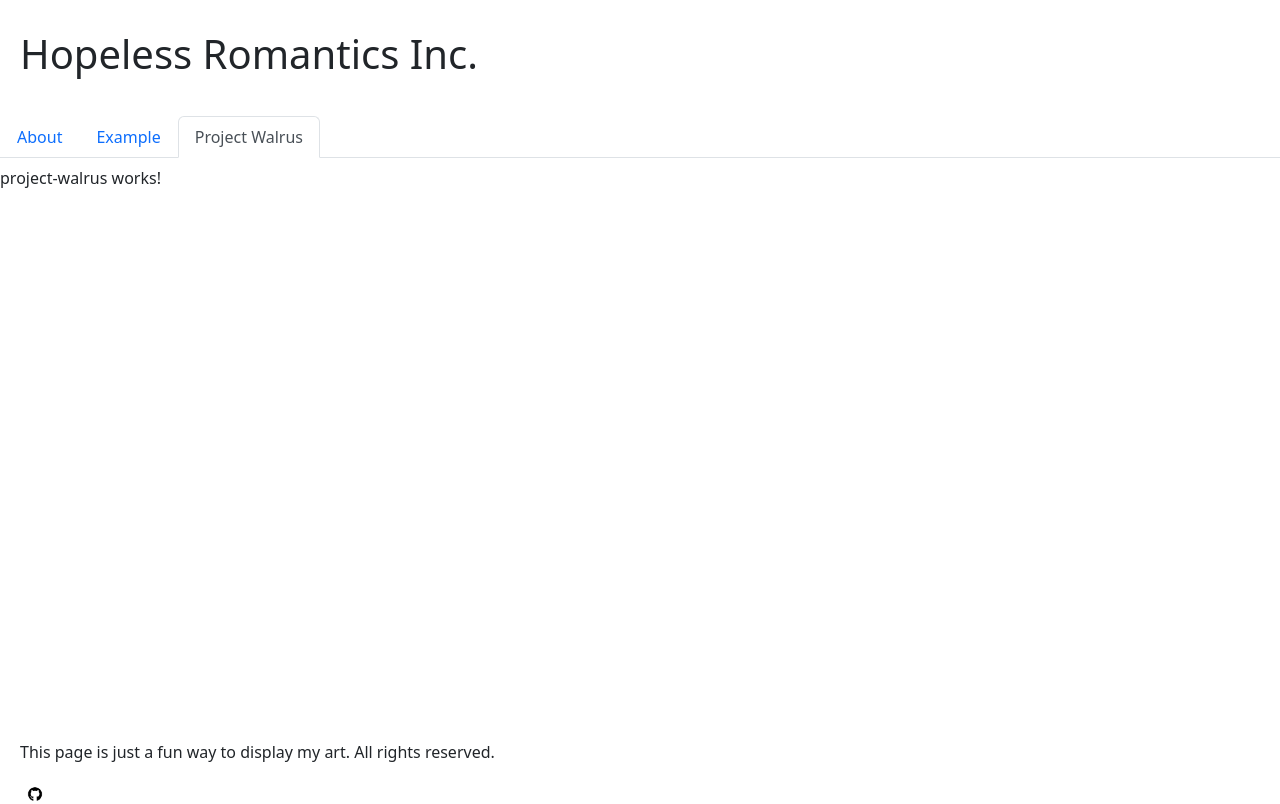
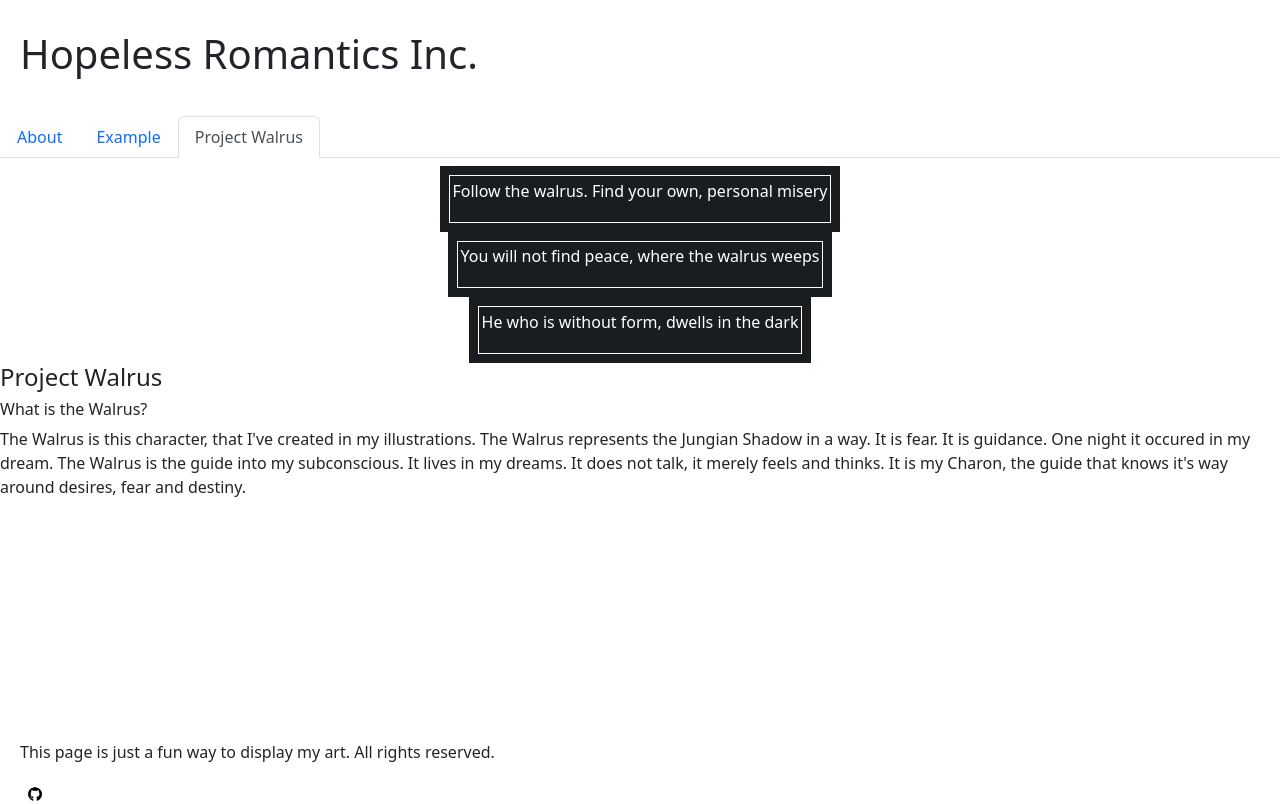
Before and after one commit to hopelessromanticsinc/hopelessromanticsinc.github.io, an Angular app: page / in a window 1280 px wide. Both pictures are taken after a click on the tab "Project Walrus". Built offline with nearby package versions, Linux system fonts and the light colour scheme.

Commit message:
todo: clean up commit-history

```diff
--- a/angular.json
+++ b/angular.json
@@ -78,7 +78,7 @@
             "polyfills": ["zone.js", "zone.js/testing"],
             "tsConfig": "tsconfig.spec.json",
             "inlineStyleLanguage": "scss",
-            "assets": ["src/favicon.ico", "src/assets"],
+            "assets": ["src/favicon.ico", "src/assets", "stc/my-favicon.ico"],
             "styles": ["src/styles.scss"],
             "scripts": []
           }
--- a/src/app/components/project-walrus/project-walrus.component.html
+++ b/src/app/components/project-walrus/project-walrus.component.html
@@ -1 +1,25 @@
-<p>project-walrus works!</p>
+<div class=container id="container0">
+  <p>Follow the walrus. Find your own, personal misery </p>
+</div>
+
+<div  class=container id="container1">
+  <p>You will not find peace, where the walrus weeps</p>
+</div>
+
+<div class=container id="container2">
+  <p>He who is without form, dwells in the dark</p>
+</div>
+
+<h4>Project Walrus</h4>
+
+<h6>What is the Walrus?</h6>
+
+<div id="walrus-content">
+  <p>The Walrus is this character, that I've created in my illustrations.
+    The Walrus represents the Jungian Shadow in a way. It is fear. It is guidance. One night it occured in my dream.
+    The Walrus is the guide into my subconscious. It lives in my dreams. It does not talk, it merely feels and thinks.
+    It is my Charon, the guide that knows it's way around desires, fear and destiny.
+
+
+  </p>
+</div>
--- a/src/app/components/project-walrus/project-walrus.component.scss
+++ b/src/app/components/project-walrus/project-walrus.component.scss
@@ -0,0 +1,10 @@
+.container{
+  background-color: #1a1d20;
+  color: white;
+  max-width: fit-content;
+  padding: 1% 1% 1% 1%;
+  outline:1px white solid;
+  outline-offset: -10px;
+  box-shadow:0px 0px 0px 10px #1a1d20 inset;
+
+}
--- a/src/index.html
+++ b/src/index.html
@@ -5,7 +5,11 @@
     <title>HopelessRomanticsInc</title>
     <base href="." />
     <meta name="viewport" content="width=device-width, initial-scale=1" />
-    <link rel="icon" type="image/x-icon" href="favicon.ico" />
+    <link
+      rel="icon"
+      type="image/x-icon"
+      href="assets/Images/Logos/my-favicon.ico"
+    />
   </head>
   <body>
     <app-root> </app-root>
```
Also changed, not shown: 3 other files (tests, documents, lock files or other folders).
